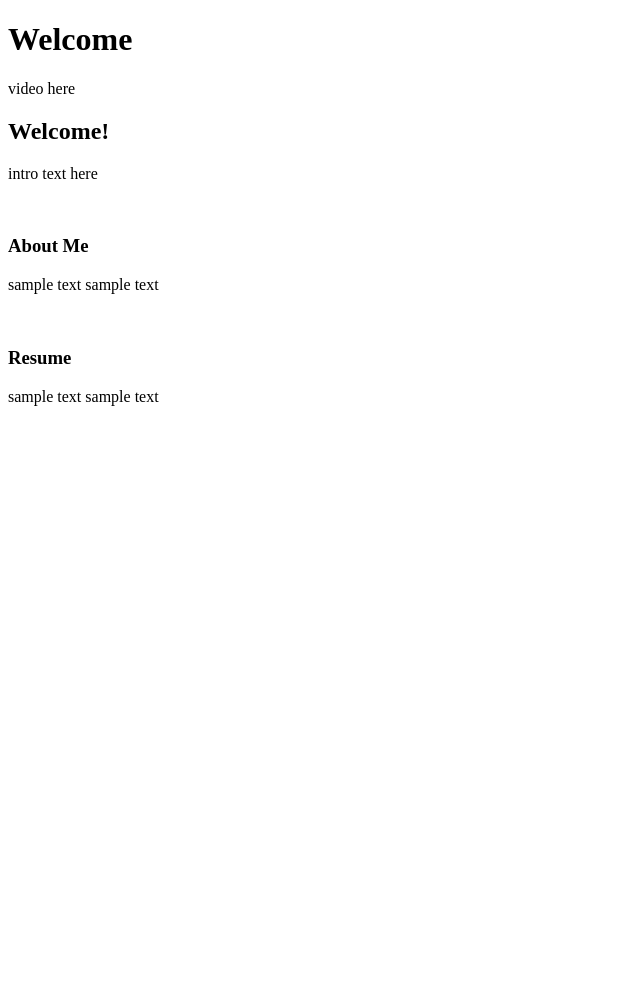
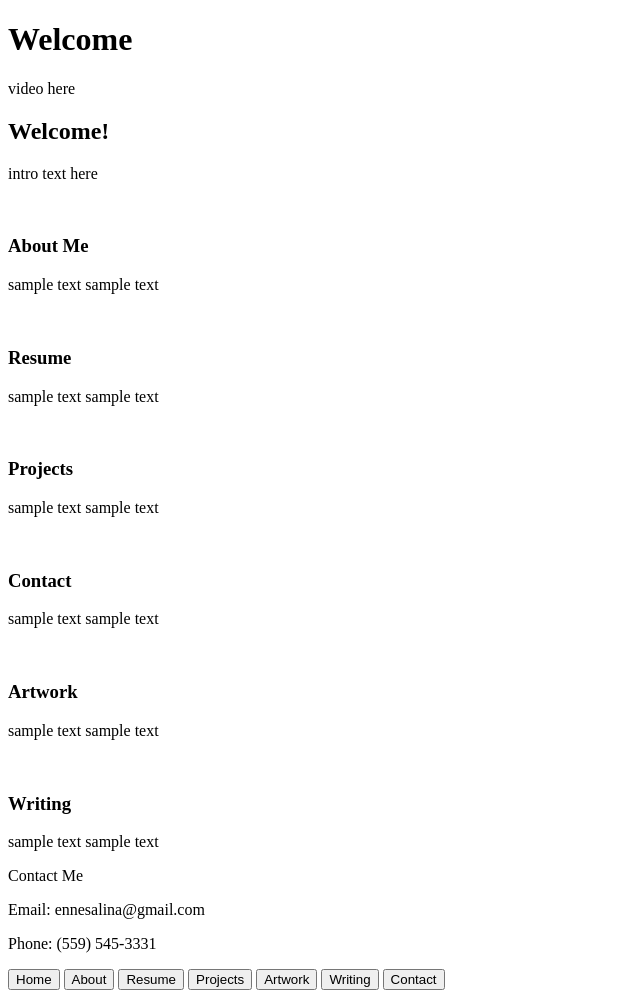
Before and after one commit to oowoowoo/portfolio, a plain HTML site: page index.html in a window 1280 px wide. Shown: the whole page, without its empty margins (0-640 px from the left). Before the commit the page ends 800 px from the top, so only its background shows below. Drawn offline with Linux system fonts and the light colour scheme.

Commit message:
dear god

```diff
--- a/index.html
+++ b/index.html
@@ -23,5 +23,39 @@
     <h3>Resume</h3>
     <p>sample text sample text</p>
 
+    <img src="" alt="">
+    <h3>Projects</h3>
+    <p>sample text sample text</p>
+
+    <img src="" alt="">
+    <h3>Contact</h3>
+    <p>sample text sample text</p>
+
+    <img src="" alt="">
+    <h3>Artwork</h3>
+    <p>sample text sample text</p>
+
+    <img src="" alt="">
+    <h3>Writing</h3>
+    <p>sample text sample text</p>
+
+
+<footer>
+    <div>
+        <p>Contact Me</p>
+        <p>Email: ennesalina@gmail.com</p>
+        <p>Phone: (559) 545-3331</p>
+    </div>
+        <button>Home</button>
+        <button>About</button>
+        <button>Resume</button>
+        <button>Projects</button>
+        <button>Artwork</button>
+        <button>Writing</button>
+        <button>Contact</button>
+    <div>
+
+    </div>
+</footer>
 </body>
 </html>
```
Also changed, not shown: about.html (added), artwork.html (added), calculator.html (added), chronoshift.html (added), contact.html (added), game.html (added), js/script.js (added), projects.html (added), resume.html (added), style/style.css (added), tourism.html (added), writing.html (added).
